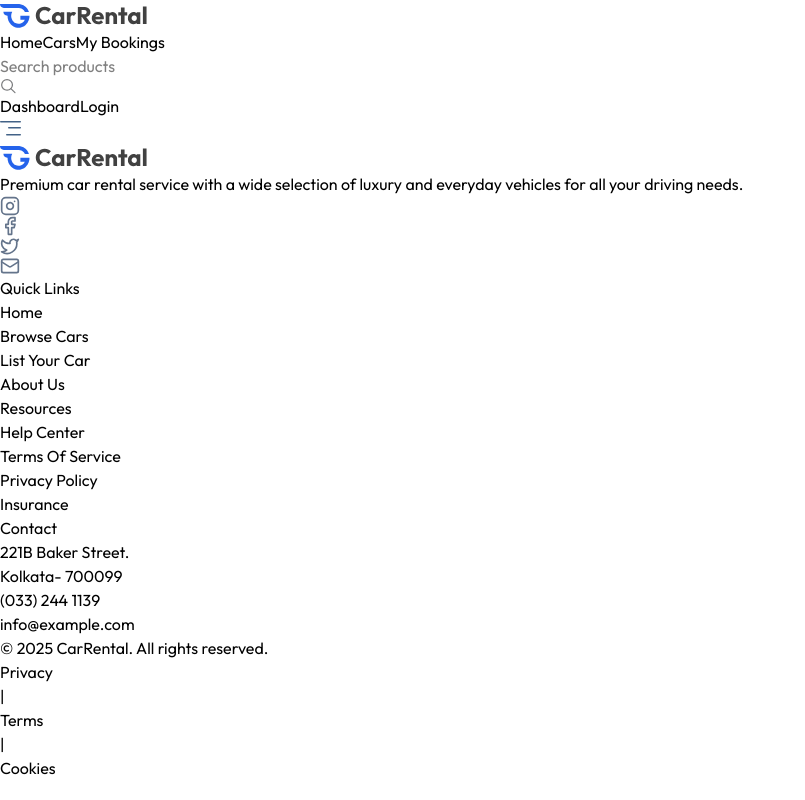
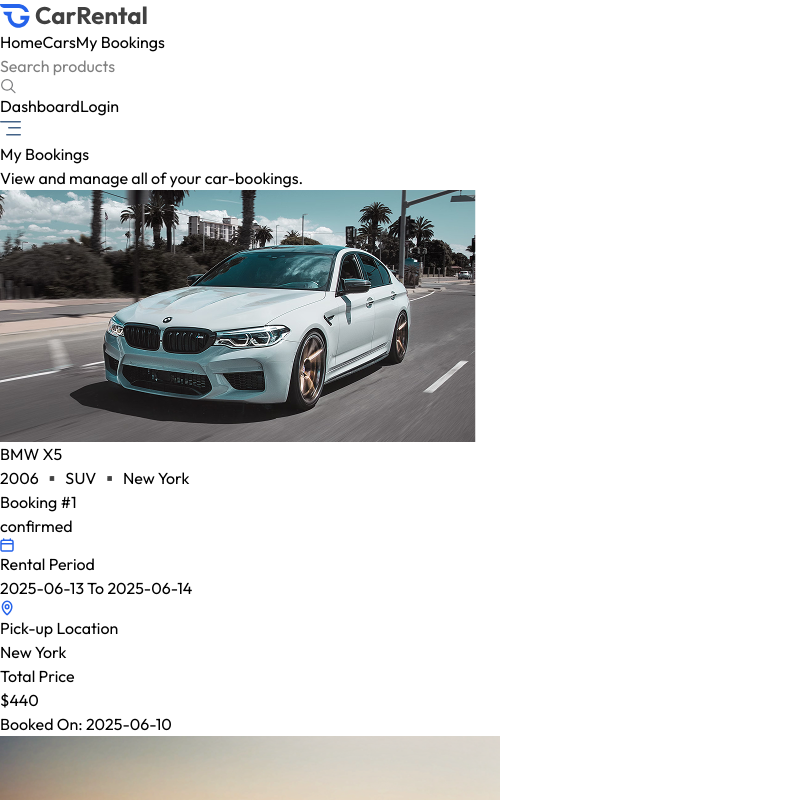
Before and after one commit to callmeskyy111/mern-car-rental, a React (Vite) app in the folder client/: page /my-bookings in a window 1280 px wide. Shown: the top 800 px of the page, without its empty margins (0-805 px from the left). Built offline with nearby package versions, Linux system fonts and the light colour scheme.

Commit message:
MyBookings Page UI ✅

```diff
--- a/client/src/App.jsx
+++ b/client/src/App.jsx
@@ -24,4 +24,4 @@
   );
 }
 
-//todo: 02.16.25
+//todo: 02.36.25
--- a/client/src/components/CarCard.jsx
+++ b/client/src/components/CarCard.jsx
@@ -37,7 +37,7 @@
               {car.brand} {car.model}
             </h3>
             <p className="text-muted-foreground text-sm">
-              {car.category} | {car.year}
+              {car.category} ▪️ {car.year}
             </p>
           </div>
         </div>
--- a/client/src/pages/MyBookings.jsx
+++ b/client/src/pages/MyBookings.jsx
@@ -1,9 +1,106 @@
-import React from 'react'
+import React, { useEffect, useState } from "react";
+import { assets, dummyMyBookingsData } from "../assets/assets";
+import Title from "../components/Title";
 
 export default function MyBookings() {
+  const [bookings, setBookings] = useState([]);
+
+  const currency = import.meta.env.VITE_CURRENCY;
+
+  const fetchMyBookings = async () => {
+    setBookings(dummyMyBookingsData);
+  };
+
+  // fetch whenever the page loads
+  useEffect(() => {
+    fetchMyBookings();
+  }, []);
+
   return (
-    <div>
+    <div className="px-6 md:px-16 lg:px-24 xl:px-32 2xl:px-48 mt-16 text-sm max-w-7xl">
+      <Title
+        title="My Bookings"
+        subTitle="View and manage all of your car-bookings."
+        align="left"
+      />
+      <div>
+        {bookings.map((booking, idx) => (
+          <div
+            key={booking._id}
+            className="grid grid-cols-1 md:grid-cols-4 gap-6 p-6 border border-borderColor rounded-lg mt-5 first:mt-12">
+            {/* Car Image + Info. */}
+            <div className="md:col-span-1">
+              <div className="rounded-md overflow-hidden mb-3">
+                <img
+                  src={booking.car.image}
+                  alt="booking-car-image"
+                  className="w-full h-auto aspect-video object-cover"
+                />
+              </div>
+              <p className="text-lg font-medium mt-2">
+                {booking.car.brand} {booking.car.model}
+              </p>
+              <p className="text-gray-500">
+                {booking.car.year} ▪️ {booking.car.category} ▪️{" "}
+                {booking.car.location}
+              </p>
+            </div>
 
+            {/* Booking Info */}
+            <div className="md:col-span-2">
+              <div className="flex items-center gap-2">
+                <p className="px-3 py-1.5 bg-light rounded">
+                  Booking #{idx + 1}
+                </p>
+                <p
+                  className={`px-3 py-1 text-xs rounded-full ${
+                    booking.status === "confirmed"
+                      ? "bg-green-400/15 text-green-600"
+                      : "bg-red-400/15 text-red-600"
+                  }`}>
+                  {booking.status}
+                </p>
+              </div>
+              <div className="flex items-start gap-2 mt-3">
+                <img
+                  src={assets.calendar_icon_colored}
+                  alt="calendar-icon"
+                  className="w-4 h-4 mt-1"
+                />
+                <div>
+                  <p className="text-gray-500">Rental Period</p>
+                  <p>
+                    {booking.pickupDate.split("T")[0]} To{" "}
+                    {booking.returnDate.split("T")[0]}
+                  </p>
+                </div>
+              </div>
+              <div className="flex items-start gap-2 mt-3">
+                <img
+                  src={assets.location_icon_colored}
+                  alt="location-icon"
+                  className="w-4 h-4 mt-1"
+                />
+                <div>
+                  <p className="text-gray-500">Pick-up Location</p>
+                  <p>{booking.car.location}</p>
+                </div>
+              </div>
+            </div>
+            {/* PRICE */}
+            <div className="md:col-span-1 flex flex-col justify-between gap-6">
+              <div className="text-sm text-gray-500 text-right">
+                <p>Total Price</p>
+                <h1 className="text-2xl font-semibold text-primary">
+                  {currency}
+                  {booking.price}
+                </h1>
+                <p>Booked On: {booking.createdAt.split("T")[0]}</p>
+              </div>
+            </div>
+          </div>
+        ))}
+      </div>
     </div>
-  )
+  );
 }
```
